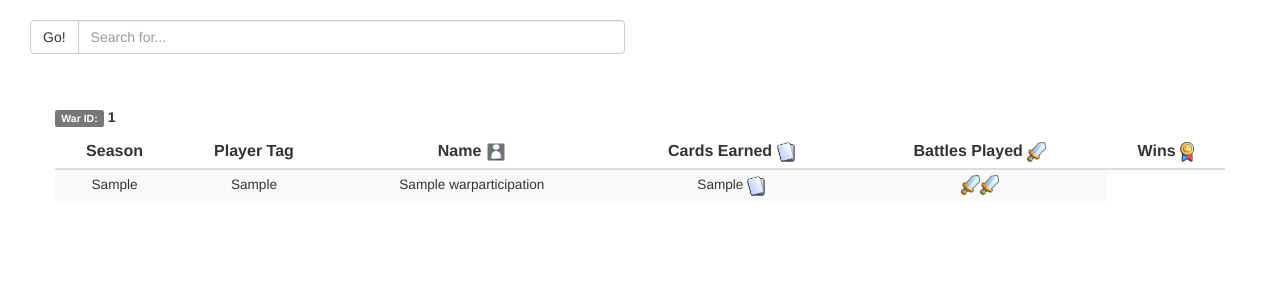
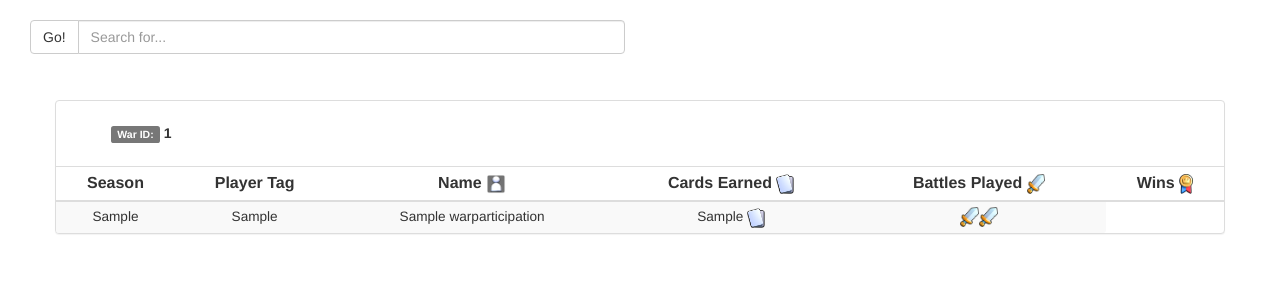
Before and after one commit to weabreus/scumbagroyale, a Django app: template clanwar/templates/clanwar/war_participation.html in a window 1280 px wide. Shown: the part 67-367 px from the top of the page. Run offline with Django 3.2, Linux system fonts and the light colour scheme; the template is opened without the code that fills it: values that come from a table or form of the project are taken from there, others are empty; tables that the repository leaves empty hold one stand-in row (values such as "Sample post"); some libraries are stand-ins or nearby versions.

Commit message:
CSS changes to the participation table to display it inside bootstrap panels.

```diff
--- a/clanwar/static/css/clanwar.css
+++ b/clanwar/static/css/clanwar.css
@@ -54,3 +54,7 @@ h3 {
 #warning {
   padding-left: 20px;
 }
+
+h5 {
+  padding-left: 40px;
+}
--- a/clanwar/templates/clanwar/war_participation.html
+++ b/clanwar/templates/clanwar/war_participation.html
@@ -20,8 +20,11 @@
 {% else %}
 <div id='participations'>
     {%for war_id in id %}
-    <h5><span class="label label-default">War ID:</span><strong> {{ war_id.war_id }} </strong></h5>
-    <table class=" table table-striped table-condensed text-center table-hover">
+    <div class="panel panel-default">
+      <div class="panel-body">
+        <h5><span class="label label-default">War ID:</span><strong> {{ war_id.war_id }} </strong></h5>
+      </div>
+    <table class=" table table-striped table-condensed text-center table-hover border">
       <thead>
         <tr class="text-center">
           <th class="text-center">Season</th>
@@ -76,6 +79,7 @@
         {% endfor %}
       </tbody>
     </table>
+  </div>
     {% endfor%}
 </div>
   {% endif %}
```
